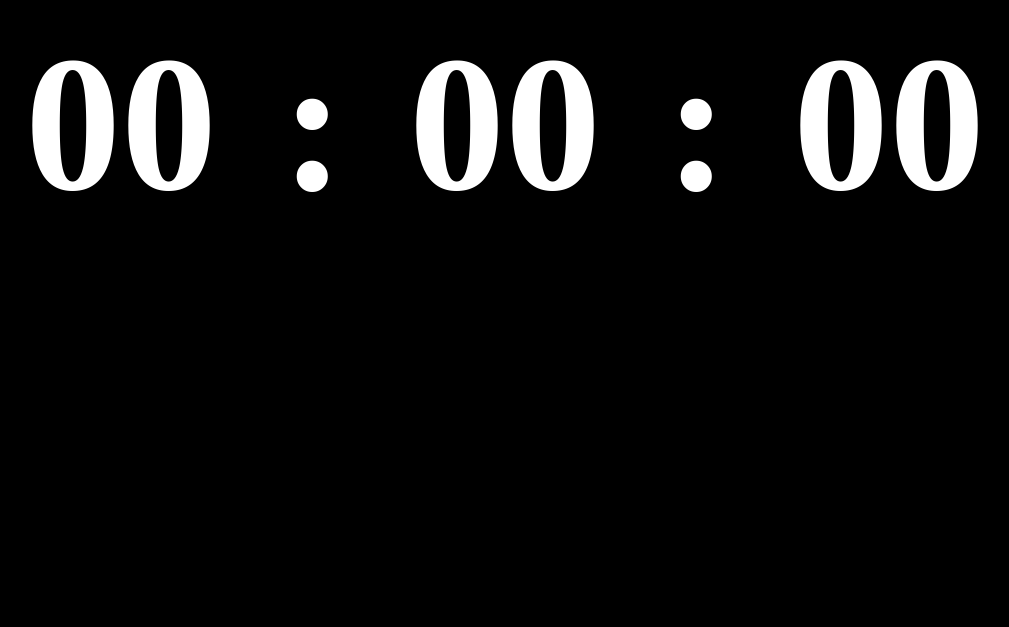
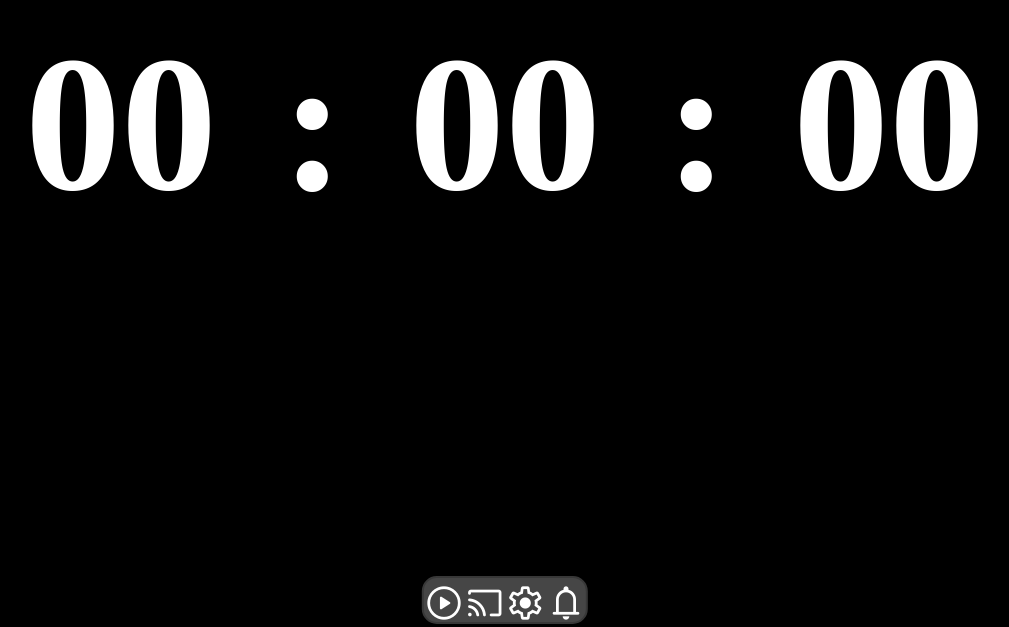
Before and after one commit to Redblock6YT/simpletimer, a Next.js app in the folder web/: page /timer in a window 1280 px wide. Shown: the part 276-903 px from the top of the page, without its empty margins (135-1144 px from the left). Before the commit the page ends 800 px from the top, so only its background shows below. Built offline with nearby package versions, Linux system fonts and the light colour scheme.

Commit message:
more things

```diff
--- a/web/next.config.js
+++ b/web/next.config.js
@@ -1,6 +1,15 @@
 /** @type {import('next').NextConfig} */
 const nextConfig = {
-  reactStrictMode: true,
-}
+  reactStrictMode: false,
+  swcMinify: true,
+  compress: true,
+  typescript: {
+    // !! WARN !!
+    // Dangerously allow production builds to successfully complete even if
+    // your project has type errors.
+    // !! WARN !!
+    ignoreBuildErrors: true,
+  },
+};
 
-module.exports = nextConfig
+module.exports = nextConfig;
--- a/web/pages/index.js
+++ b/web/pages/index.js
@@ -12,7 +12,7 @@ export default function Home() {
       if (a == "timer") {
         router.push("/timer");
       }
-    }, 1500);
+    }, 1000);
   }
 
   function animateUI() {
--- a/web/pages/timer.js
+++ b/web/pages/timer.js
@@ -2,40 +2,187 @@ import Head from 'next/head'
 import Image from 'next/image'
 import styles from '../styles/Home.module.css'
 import anime from 'animejs';
-import { useState } from 'react';
+import { useEffect, useState } from 'react';
+import { useRouter } from 'next/router';
 
 export default function Home() {
-    function view() {
-        animateUI();
+    const router = useRouter();
+    useEffect(() => {
+        animateUI("1");
+    }, [router.isReady]);
+
+
+    var timer1t = 0;
+    var timer2t = 0;
+    var timer3t = 0;
+
+    function pause() {
+
     }
 
-    function animateUI() {
-        const header = document.getElementById("header");
-        const buttongrid = document.getElementById("buttongrid");
-        const text = document.getElementById("text");
-        const animate = text.animate({ opacity: 0 }, { duration: 300 });
-        animate.onfinish = () => {
-            text.style.opacity = 0;
-        };
+    function play() {
+        const play = document.getElementById("play");
+        if (play.innerHTML == "pause_circle") {
+            play.innerHTML = "play_circle";
+            pause();
+        } else {
+            const timer1 = document.getElementById("timer1");
+            const timer2 = document.getElementById("timer2");
+            const timer3 = document.getElementById("timer3");
+            timer1t = parseInt(timer1.value);
+            timer2t = parseInt(timer2.value);
+            timer3t = parseInt(timer3.value);
+            //if any timer value is equal to "", change the value to "00"
+            if (timer1.value == "") {
+                timer1.value = "00";
+            }
+            if (timer2.value == "") {
+                timer2.value = "00";
+            }
+            if (timer3.value == "") {
+                timer3.value = "00";
+            }
+            play.innerHTML = "pause_circle"
+            start();
+        }
+    }
+
+    function start() {
+        //start the timer
+        const timer1 = document.getElementById("timer1");
+        const timer2 = document.getElementById("timer2");
+        const timer3 = document.getElementById("timer3");
+        //every minute (60 seconds) timer1 will decrease by 1
+        var timer1s = setInterval(() => {
+            if (timer1t > 0) {
+                timer1t--;
                 anime({
-            targets: header,
-            translateY: -100,
+                    targets: timer1,
+                    marginBottom: "30px",
+                    opacity: "0",
+                    easing: 'easeInOutQuad',
+                    complete: () => {
+                        timer1.style.marginBottom = "-30px";
+                        timer1.value = timer1t.toString(8);
+                        anime({
+                            targets: timer1,
+                            marginBottom: "0px",
+                            opacity: "1",
                             easing: 'easeInOutQuad',
                         })
+                    }
+                })
+            } else {
+                timer2t = 59;
+                clearInterval(timer1s);
+            }
+        }, timer2t * 1000000);
+        //every 10 minutes (600 seconds) timer2 will decrease by 1
+        var timer2s = setInterval(() => {
+            if (timer2t > 0) {
+                timer2t--;
+                const anim = timer2.animate({ marginTop: "-100px", opacity: "0" }, { duration: 300, easing: "ease-in-out" });
+                anim.onfinish = () => {
+                    timer2.style.marginTop = "100px";
+                    timer2.style.opacity = "0";
+                    if (timer2t < 10) {
+                        timer2.value = "0" + timer2t.toString();
+                    } else {
+                        timer2.value = timer2t.toString();
+                    }
+                    const anim2 = timer2.animate({ marginTop: "0px", opacity: "1" }, { duration: 300, easing: "ease-in-out" });
+                    anim2.onfinish = () => {
+                        timer2.style.marginTop = "0px";
+                        timer2.style.opacity = "1";
+                    };
+                };
+            } else {
+                clearInterval(timer2s);
+            }
+        }, timer1t * 10000);
+
+        //every hour (3600 seconds) timer3 will decrease by 1
+        var timer3s = setInterval(() => {
+            if (timer3t > 0) {
+                timer3t--;
+                /*
                 anime({
-            targets: buttongrid.children,
-            scale: 0,
-            opacity: 0,
+                    targets: timer3,
+                    marginBottom: "30px",
+                    opacity: "0",
                     easing: 'easeInOutQuad',
-            delay: anime.stagger(100),
-            duration: 300,
+                    complete: () => {
+                        timer3.style.marginBottom = "-30px";
+                        timer3.value = timer3t.toString();
+                        anime({
+                            targets: timer3,
+                            marginBottom: "0px",
+                            opacity: "1",
+                            easing: 'easeInOutQuad',
                         })
+                    }
+                })
+                */
+                const anim = timer3.animate({ marginTop: "-100px", opacity: "0" }, { duration: 300, easing: "ease-in-out" });
+                anim.onfinish = () => {
+                    timer3.style.marginTop = "100px";
+                    timer3.style.opacity = "0";
+                    if (timer3t < 10) {
+                        timer3.value = "0" + timer3t.toString();
+                    } else {
+                        timer3.value = timer3t.toString();
+                    }
+                    const anim2 = timer3.animate({ marginTop: "0px", opacity: "1" }, { duration: 300, easing: "ease-in-out" });
+                    anim2.onfinish = () => {
+                        timer3.style.marginTop = "0px";
+                        timer3.style.opacity = "1";
+                    };
+                };
+            } else {
+                if (timer1t == 0 && timer2t == 0) {
+                    clearInterval(timer1s);
+                }
+                timer3t = 59;
+            }
+        }, 1000);
+    }
+
+    function animateUI(a) {
+        if (a == "1") {
+            const timer = document.getElementById("body");
+            anime({
+                targets: timer,
+                translateX: "-50%",
+                translateY: "-50%",
+                scale: 1,
+                opacity: 1,
+                duration: 1000,
+                easing: "easeInOutQuad",
+            })
+        } else if (a == "2") {
+            anime({
+                targets: "#smallmodal",
+                marginBottom: "15px",
+            })
+        } else if (a == "3") {
+            anime({
+                targets: "#smallmodal",
+                marginBottom: "-100px",
+            })
+        }
     }
 
     function inputChange(a) {
         const timer1 = document.getElementById("timer1");
         const timer2 = document.getElementById("timer2");
         const timer3 = document.getElementById("timer3");
+        const smallmodal = document.getElementById("smallmodal");
+        if (timer1.value == "00" && timer2.value == "00" && timer3.value == "00") {
+            animateUI("3");
+        } else if (smallmodal.style.marginBottom == "-100px") {
+            animateUI("2");
+        }
+
         if (a == 1) {
             if (timer1.value.length == 2) {
                 timer2.value = ""
@@ -62,35 +209,29 @@ export default function Home() {
     const [currentFocus, setCurrentFocus] = useState(0);
     var lastFocued = 0;
 
-    useState(() => {
-        console.log("usestate")
-        if (lastFocued != 0) {
-            console.log("lastfocued" + lastFocued)
-            const timer = document.getElementById("timer" + lastFocued);
-            if (timer.value == "") {
-                timer.value = "00";
-            }
-            lastFocued =  currentFocus;
-        } else {
-            console.log("lastfocused is 0")
-            lastFocued = currentFocus;
-        }
-    }, [currentFocus]);
-
 
     return (
         <div>
             <Head>
                 <title>Timer | SimpleTimer</title>
+                <link rel="stylesheet" href="https://fonts.googleapis.com/css2?family=Material+Symbols+Rounded:opsz,wght,FILL,GRAD@20..48,100..700,0..1,-50..200" />
             </Head>
 
-            <div id="body" className={styles.timergrid}>
+            <div id="body" className={styles.timergrid} style={{ opacity: 0, transform: "scale(0) translateY(-50%) translateX(-50%)" }}>
                 <input className={styles.fullscreentxt} onFocus={(e) => { setCurrentFocus(1); if (e.target.value == "00") e.target.value = "" }} id="timer1" maxlength="2" defaultValue="00" onInput={() => inputChange(1)}></input>
                 <input className={styles.colon} value=":" disabled></input>
                 <input className={styles.fullscreentxt} onFocus={(e) => { setCurrentFocus(2); if (e.target.value == "00") e.target.value = "" }} id="timer2" maxlength="2" defaultValue="00" onInput={() => inputChange(2)}></input>
                 <input className={styles.colon} value=":" disabled></input>
                 <input className={styles.fullscreentxt} onFocus={(e) => { setCurrentFocus(3); if (e.target.value == "00") e.target.value = "" }} id="timer3" maxlength="2" defaultValue="00" onInput={() => inputChange(3)}></input>
             </div>
+            <div id="smallmodal" className={styles.smallmodal} style={{ marginBottom: "-100px" }}>
+                <div id="icongrid" className={styles.icongrid}>
+                    <span class="material-symbols-rounded" id="play" style={{ fontSize: "40px", textAlign: "center", cursor: "pointer" }} onClick={() => { play() }}>play_circle</span>
+                    <span class="material-symbols-rounded" style={{ fontSize: "40px", textAlign: "center", cursor: "pointer" }}>cast</span>
+                    <span class="material-symbols-rounded" style={{ fontSize: "40px", textAlign: "center", cursor: "pointer" }}>settings</span>
+                    <span class="material-symbols-rounded" style={{ fontSize: "40px", textAlign: "center", cursor: "pointer" }}>notifications</span>
+                </div>
+            </div>
         </div>
     )
 }
--- a/web/styles/Home.module.css
+++ b/web/styles/Home.module.css
@@ -6,6 +6,26 @@
   line-height: normal;
   width: 100%;
   margin-left: 50px;
+}
+
+.smallmodal {
+  position: absolute;
+  bottom: 0;
+  margin-bottom: 15px;
+  left: 50%;
+  transform: translateX(-50%);
+  width: 13%;
+  height: 6%;
+  background-color: rgb(70, 70, 70);
+  border-radius: 15px;
+  border: 2px solid rgb(56, 56, 56);
+}
+
+.icongrid {
+  display: grid;
+  margin: auto;
+  margin-top: 5px;
+  grid-template-columns: auto auto auto auto;
 }
 
 .text {
--- a/web/styles/globals.css
+++ b/web/styles/globals.css
@@ -21,5 +21,5 @@ a {
 body {
   color: white;
   background: black;
-  overflow-x: hidden;
+  overflow: hidden;
 }
```
Lines whose indentation alone changed are shown as unchanged.
